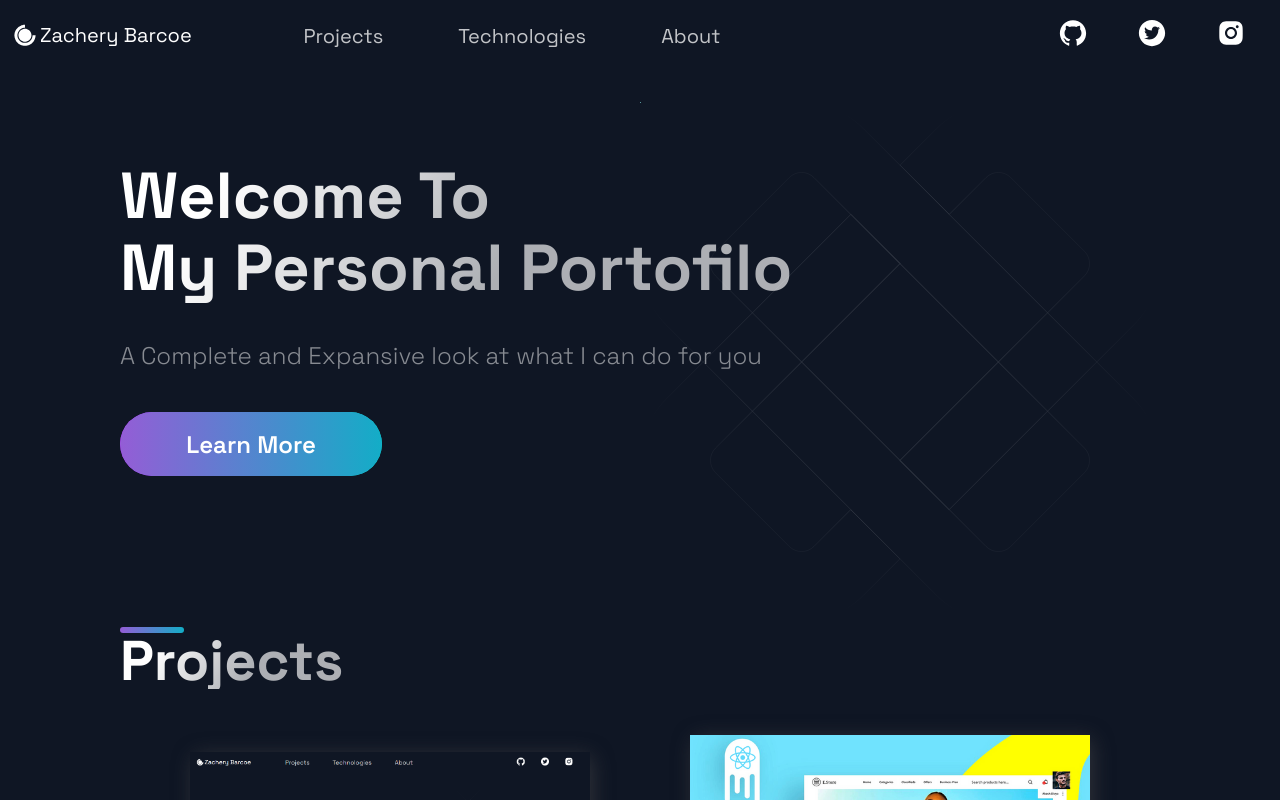
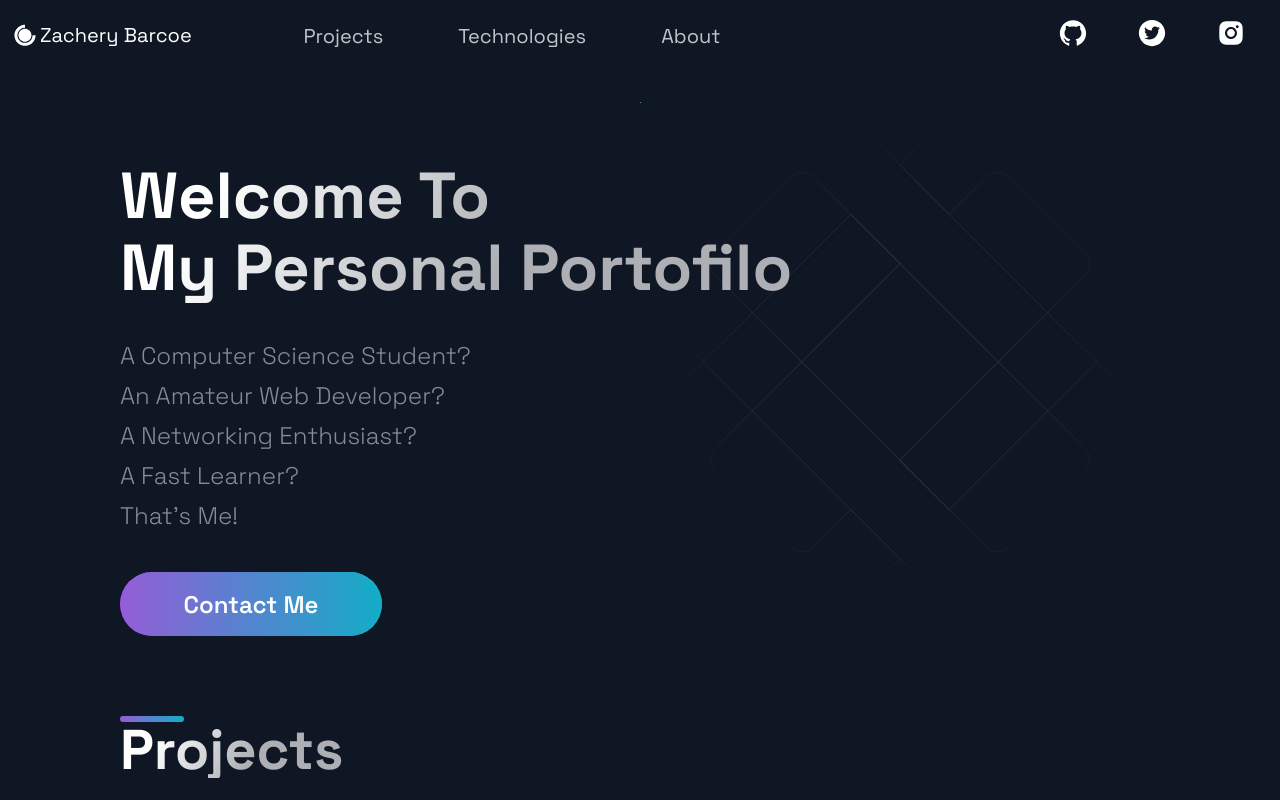
Before and after one commit to BlackPrism7537/BlackPrism7537, a Next.js app: page / in a window 1280 px wide. Shown: the top 800 px of the page. Built offline with nearby package versions, Linux system fonts and the light colour scheme.

Commit message:
updated formatting

```diff
--- a/src/components/Hero/Hero.js
+++ b/src/components/Hero/Hero.js
@@ -16,10 +16,17 @@ const Hero = (props) => (
 				My Personal Portofilo
 			</SectionTitle>
 			<SectionText>
-				A Complete and Expansive look at what I can do for you
+				A Computer Science Student?
+				<br />
+				An Amateur Web Developer?
+				<br />
+				A Networking Enthusiast?
+				<br />A Fast Learner?
+				<br />
+				That's Me!
 			</SectionText>
 			<Button onClick={() => (window.location = "mailto:z.barcoe@gmail.com")}>
-				Learn More
+				Contact Me
 			</Button>
 		</LeftSection>
 	</Section>
```
Also changed, not shown: public/images/2.png.
